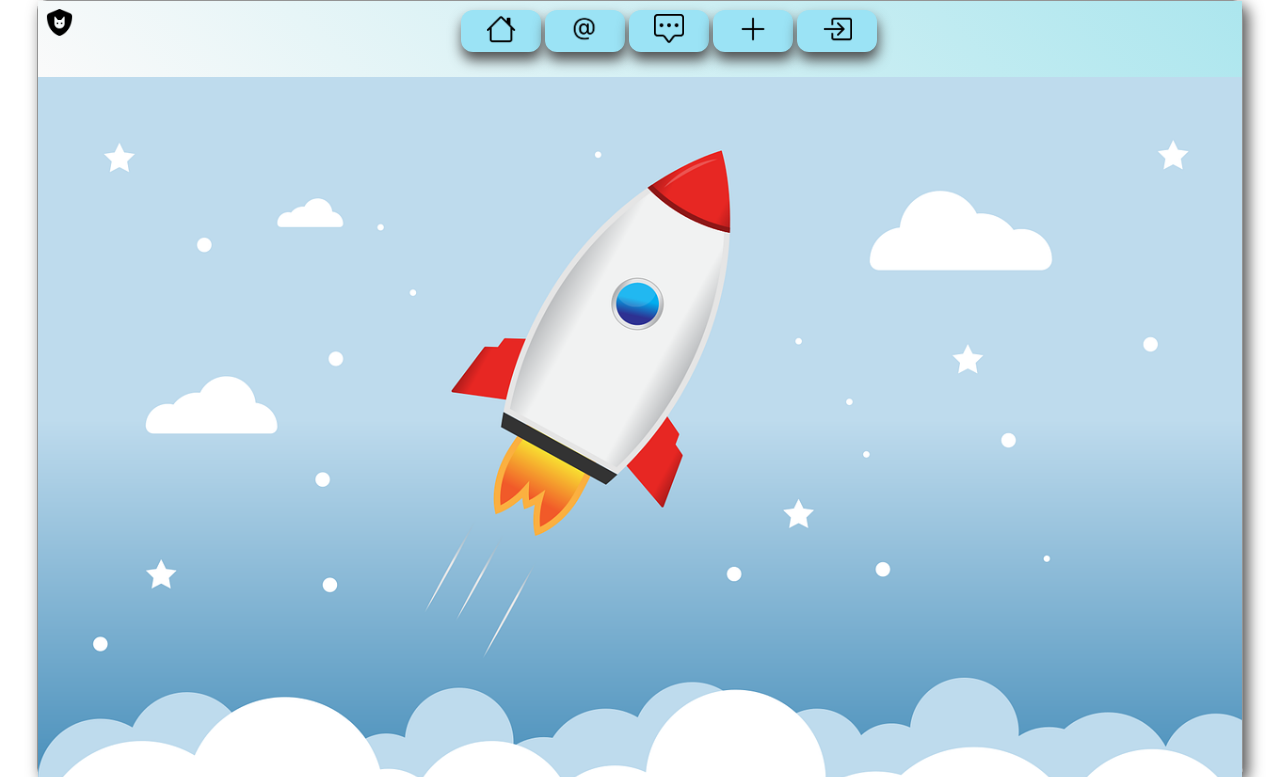
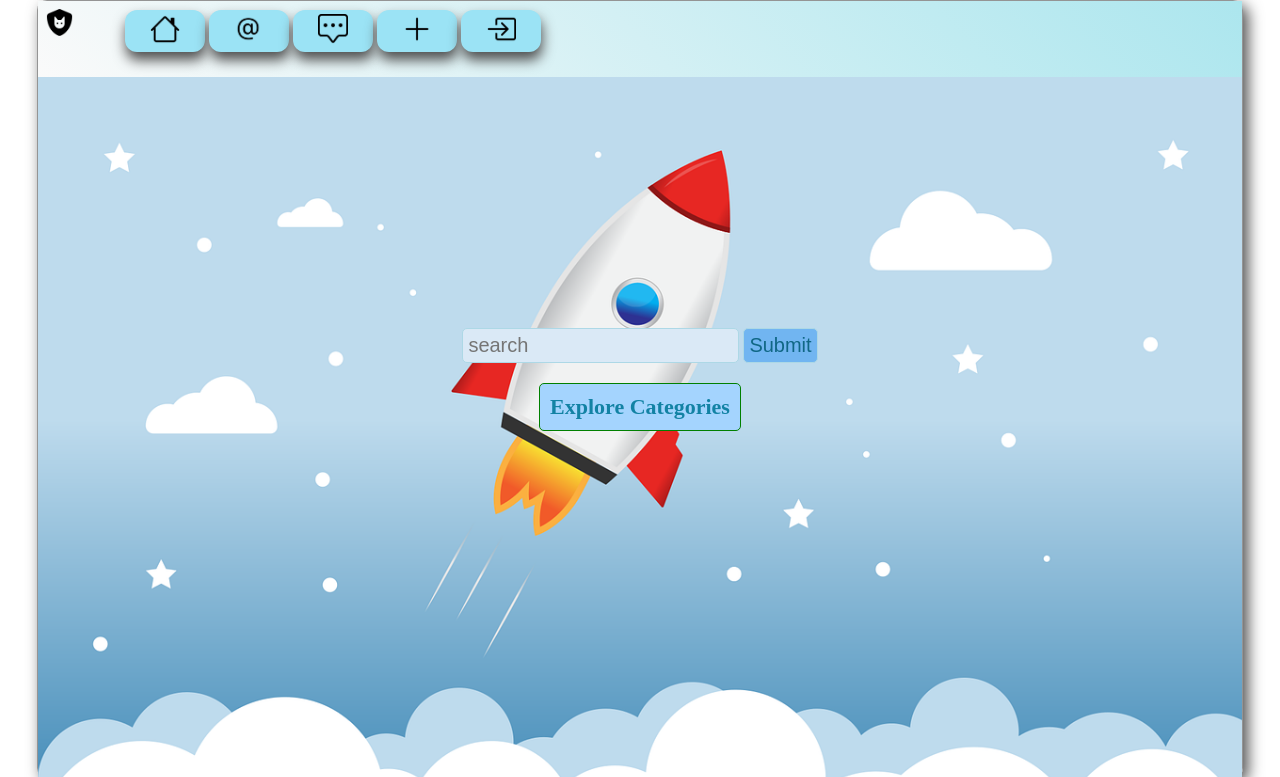
Before and after one commit to adworkspace/Project-Quiz, a Django app: page / in a window 1280 px wide. Shown: the top 777 px of the page. Run offline with Django 3.2, Linux system fonts and the light colour scheme.

Commit message:
Vertex-1.1.1

```diff
--- a/vertex/Point/models.py
+++ b/vertex/Point/models.py
@@ -10,6 +10,9 @@ class Category(models.Model):
 
     def __str__(self):
         return str(self.sl_no) + " " +self.cat
+
+    def get_questions(self):
+        return self.question_set.all()
 
 
 class Question(models.Model):
--- a/vertex/Point/urls.py
+++ b/vertex/Point/urls.py
@@ -6,6 +6,7 @@ urlpatterns = [
     path('about/',views.about,name="about"),
     path('contact/',views.contact,name="contact"),
     path('category/',views.cat,name="category"),
+    path('quiz/',views.quiz,name="quiz"),
     path('login/',views.login,name="login"),
     path('signup/',views.signup,name="signup"),
 ]
--- a/vertex/Point/views.py
+++ b/vertex/Point/views.py
@@ -14,7 +14,14 @@ def about(request):
 def contact(request):
     return render(request,'Point/contact.html')
 def cat(request):
-    return render(request,'Point/category.html')
+    allcat=Category.objects.all()
+    context={"categories":allcat}
+    return render(request,'Point/category.html',context)
+
+def quiz(request):
+    return render (request,'Point/quiz.html')
+
+
 def login(request):
     return render(request,'Point/login.html')
 
--- a/vertex/static/css/base.css
+++ b/vertex/static/css/base.css
@@ -39,7 +39,7 @@ body{
 .navbar{
     list-style: none;
     display: inline;
-    margin-left: 21rem;
+
 }
 
 .navbar li{
--- a/vertex/templates/Point/category.html
+++ b/vertex/templates/Point/category.html
@@ -51,7 +51,7 @@
             <div class="cat-item">
 
                 <div class="cat-img">
-                    <img  src="{{category.cat_img}}" alt="NO IMAGE">
+                    <img  src="/{{category.cat_img}}" alt="NO IMAGE">
                 </div>
                 <div>
                     <h2>{{category.cat}}</h2>
--- a/vertex/templates/Point/home.html
+++ b/vertex/templates/Point/home.html
@@ -12,12 +12,57 @@
     overflow: hidden;
 }
 
+#home-exp{
+    text-decoration: none;
+    display:inline-block;
+    background-color: rgb(164, 212, 254);
+    margin-top: 20px;
+    padding: 10px;
+    border: 1px solid green;
+    color: rgb(18, 130, 164);
+    font-size: 22px;
+    font-weight: 600;
+    border-radius: 5px;
+}
+#home-el-1{
+    margin-top: 20%;
+    padding: 10px;
+    text-align: center;
+}
+#home-el-1 button{
+    color: rgb(16, 103, 133);
+    background-color: rgb(113, 181, 241);
+    padding: 5px;
+    border-radius: 5px;
+    border: 1px solid lightblue;
+    font-size: 20px;
+}
+
+#search{
+    color: rgb(5, 41, 53);
+    background-color: rgb(218, 233, 246);
+    padding: 5px;
+    border-radius: 5px;
+    border: 1px solid lightblue;
+    font-size: 20px;
+}
+
+
 {% endblock style %}
 
 {% block body %}
 
 <div id="home-body">
+    <div id="home-el-1">
+        <div>
+            <input type="search" name="search" id="search" placeholder="search">
+            <button type="submit">Submit</button>
+        </div>
+        <div>
+            <a href="/category/" id="home-exp">Explore Categories</a>
+        </div>
 
+    </div>
 </div>
 
 
--- a/vertex/templates/base.html
+++ b/vertex/templates/base.html
@@ -8,6 +8,9 @@
     <title>VERTEX</title>
     <link rel="icon" type="image/x-icon" href="/static/media/logo.png">
     <link rel="stylesheet" href="/static/css/base.css">
+    {% block head %}
+    {% endblock head %}
+
     <style>
         {% block style %}{% endblock style %}
     </style>
```
Also changed, not shown: vertex/templates/Point/quiz.html (added, +15 -0 lines), vertex/db.sqlite3.
